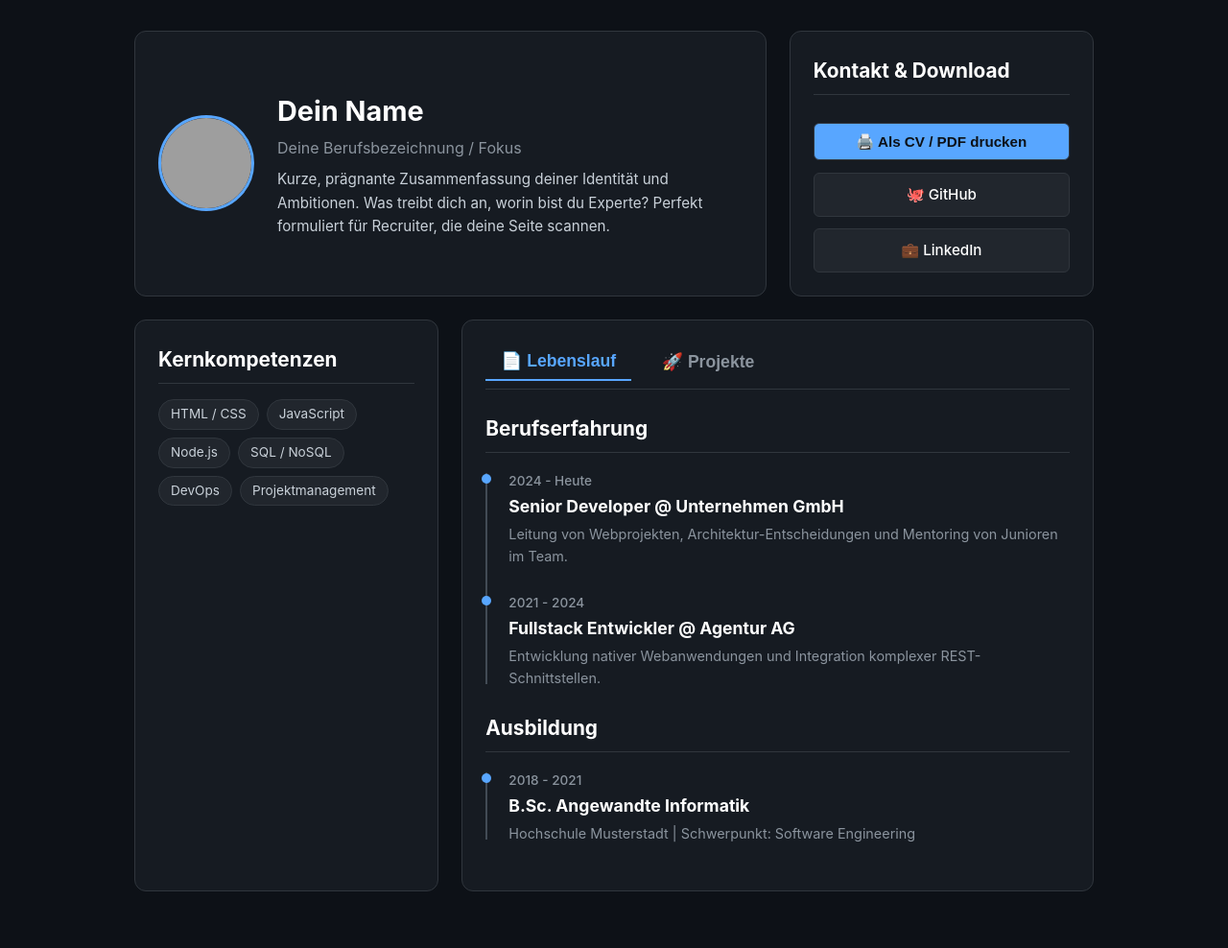
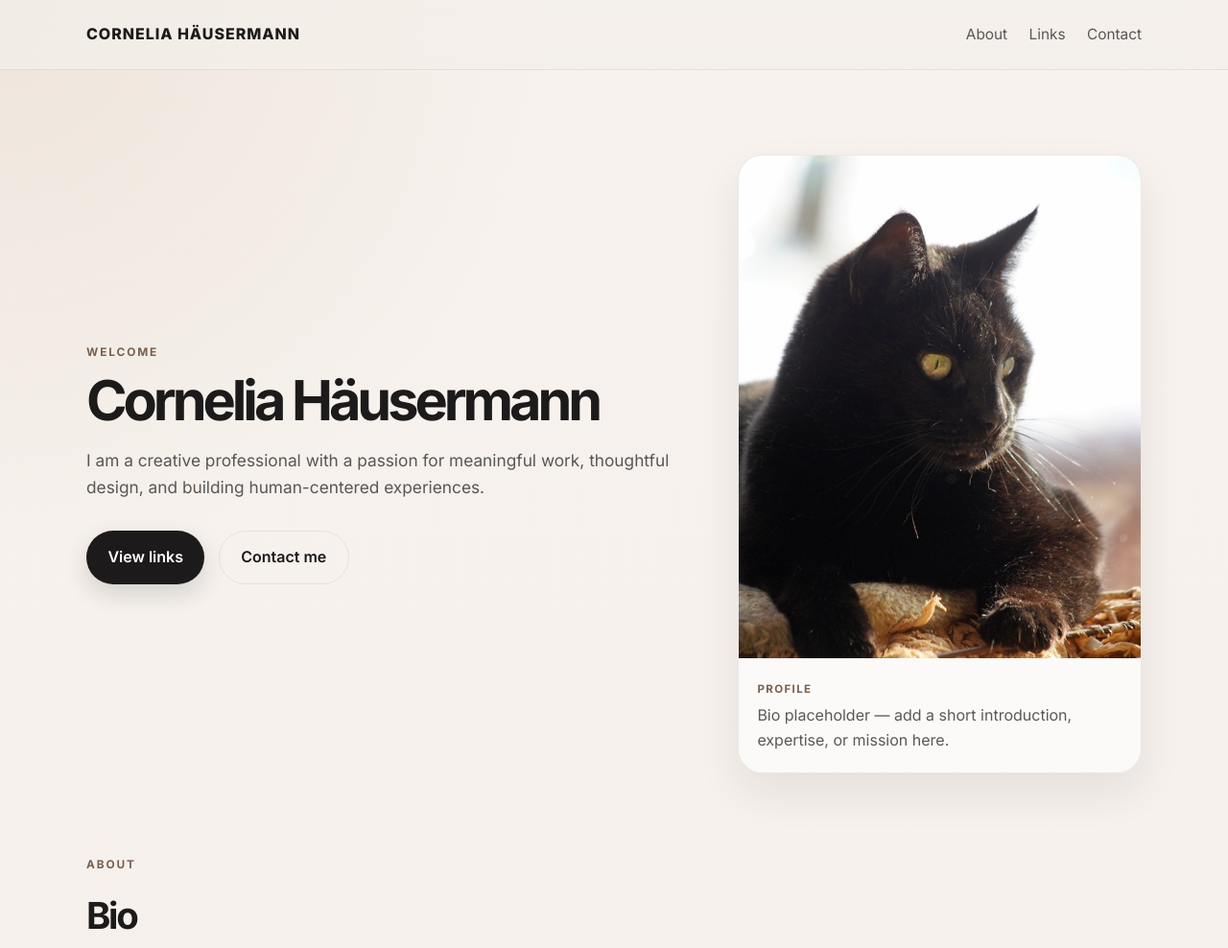
Before and after one commit to cohaeuser/cohaeuser.github.io, a plain HTML site: page index.html in a window 1280 px wide. Shown: the top 988 px of the page at 96% size. Before the commit the page ends 961 px from the top, so only its background shows below. Drawn offline with Linux system fonts and the light colour scheme; grey boxes are pictures that could not be loaded.

Commit message:
Revise index.html for Cornelia Häusermann's profile
Updated the HTML structure and styling for a personal landing page.

```diff
--- a/index.html
+++ b/index.html
@@ -1,272 +1,427 @@
 <!DOCTYPE html>
-<html lang="de">
+<html lang="en">
   <head>
-    <meta charset="UTF-8">
-    <meta name="viewport" content="width=device-width, initial-scale=1.0">
-    <title>Dein Name | Professioneller Lebenslauf</title>
+    <meta charset="UTF-8" />
+    <meta name="viewport" content="width=device-width, initial-scale=1.0" />
+    <title>Cornelia Häusermann</title>
+    <meta
+      name="description"
+      content="Personal landing page for Cornelia Häusermann."
+    />
+    <link rel="preconnect" href="https://fonts.googleapis.com" />
+    <link rel="preconnect" href="https://fonts.gstatic.com" crossorigin />
+    <link
+      href="https://fonts.googleapis.com/css2?family=Inter:wght@400;500;600;700;800&display=swap"
+      rel="stylesheet"
+    />
     <style>
       :root {
-            --bg-color: #0d1117;
-            --card-bg: #161b22;
-            --text-main: #c9d1d9;
-            --text-muted: #8b949e;
-            --accent: #58a6ff;
-            --border: #30363d;
-            --timeline-line: #424b55;
+        --bg: #f4efe9;
+        --surface: rgba(255, 255, 255, 0.62);
+        --surface-strong: #ffffff;
+        --text: #1c1a1a;
+        --muted: rgba(28, 26, 26, 0.72);
+        --accent: #7a5f4d;
+        --accent-soft: #eaded2;
+        --border: rgba(28, 26, 26, 0.08);
+        --shadow: 0 20px 45px rgba(28, 26, 26, 0.08);
       }
 
       * {
         box-sizing: border-box;
-            margin: 0;
-            padding: 0;
+      }
+
+      html {
+        scroll-behavior: smooth;
       }
 
       body {
-            background-color: var(--bg-color);
-            color: var(--text-main);
-            font-family: -apple-system, BlinkMacSystemFont, "Segoe UI", Helvetica, Arial, sans-serif;
+        margin: 0;
+        font-family: "Inter", sans-serif;
+        background:
+          radial-gradient(circle at top left, rgba(234, 222, 210, 0.7), transparent 24%),
+          linear-gradient(180deg, #f7f2ee 0%, var(--bg) 100%);
+        color: var(--text);
         line-height: 1.6;
-            padding: 2rem 1rem;
+      }
+
+      img {
+        max-width: 100%;
+        display: block;
+      }
+
+      a {
+        color: inherit;
+        text-decoration: none;
       }
 
       .container {
-            max-width: 1000px;
+        width: min(1100px, calc(100% - 2rem));
         margin: 0 auto;
       }
 
-        /* Bento Grid */
-        .grid {
-            display: grid;
-            grid-template-columns: repeat(3, 1fr);
-            gap: 1.5rem;
+      .site-header {
+        position: sticky;
+        top: 0;
+        z-index: 30;
+        backdrop-filter: blur(18px);
+        background: rgba(244, 239, 233, 0.78);
+        border-bottom: 1px solid var(--border);
       }
 
-        .card {
-            background-color: var(--card-bg);
+      .nav {
+        display: flex;
+        align-items: center;
+        justify-content: space-between;
+        min-height: 72px;
+      }
+
+      .brand {
+        font-size: 1rem;
+        font-weight: 800;
+        letter-spacing: 0.06em;
+        text-transform: uppercase;
+      }
+
+      .nav-links {
+        display: flex;
+        align-items: center;
+        gap: 1.4rem;
+        font-size: 0.96rem;
+        color: var(--muted);
+      }
+
+      .nav-links a {
+        transition: color 0.2s ease;
+      }
+
+      .nav-links a:hover {
+        color: var(--text);
+      }
+
+      .hero {
+        display: grid;
+        grid-template-columns: 1.2fr 0.8fr;
+        align-items: center;
+        gap: 3rem;
+        padding: 5.5rem 0 3rem;
+      }
+
+      .eyebrow {
+        margin: 0 0 0.8rem;
+        font-size: 0.74rem;
+        letter-spacing: 0.16em;
+        text-transform: uppercase;
+        font-weight: 700;
+        color: var(--accent);
+      }
+
+      h1 {
+        margin: 0;
+        font-size: clamp(2.9rem, 4.5vw, 5rem);
+        line-height: 0.96;
+        letter-spacing: -0.07em;
+      }
+
+      .intro {
+        margin: 1.3rem 0 0;
+        max-width: 620px;
+        font-size: 1.08rem;
+        color: var(--muted);
+      }
+
+      .hero-actions {
+        display: flex;
+        flex-wrap: wrap;
+        gap: 0.9rem;
+        margin-top: 2rem;
+      }
+
+      .button {
+        display: inline-flex;
+        align-items: center;
+        justify-content: center;
+        min-height: 48px;
+        padding: 0.86rem 1.4rem;
+        border-radius: 999px;
+        font-weight: 600;
+        transition: transform 0.2s ease, box-shadow 0.2s ease;
+      }
+
+      .button:hover {
+        transform: translateY(-1px);
+      }
+
+      .button.primary {
+        background: var(--text);
+        color: #fff;
+        box-shadow: 0 10px 24px rgba(28, 26, 26, 0.15);
+      }
+
+      .button.secondary {
+        background: transparent;
         border: 1px solid var(--border);
-            border-radius: 12px;
+      }
+
+      .profile-card {
+        background: var(--surface);
+        border: 1px solid var(--border);
+        border-radius: 1.6rem;
+        box-shadow: var(--shadow);
+        overflow: hidden;
+      }
+
+      .profile-image {
+        width: 100%;
+        aspect-ratio: 4 / 5;
+        object-fit: cover;
+        background: linear-gradient(135deg, #e8d9cf, #dbc3b0);
+      }
+
+      .profile-card-body {
+        padding: 1.15rem 1.2rem 1.3rem;
+      }
+
+      .label {
+        display: inline-block;
+        margin-bottom: 0.35rem;
+        font-size: 0.72rem;
+        font-weight: 700;
+        letter-spacing: 0.12em;
+        text-transform: uppercase;
+        color: var(--accent);
+      }
+
+      .profile-card-body p {
+        margin: 0;
+        color: var(--muted);
+      }
+
+      .section {
+        padding: 2.4rem 0;
+      }
+
+      .section-heading {
+        margin-bottom: 1.3rem;
+      }
+
+      .section-heading h2 {
+        margin: 0;
+        font-size: clamp(2rem, 3vw, 2.8rem);
+        letter-spacing: -0.06em;
+      }
+
+      .bio-card,
+      .contact-card {
+        background: var(--surface);
+        border: 1px solid var(--border);
+        border-radius: 1.5rem;
+        box-shadow: var(--shadow);
         padding: 1.5rem;
       }
 
-        .col-span-2 { grid-column: span 2; }
-        .col-span-3 { grid-column: span 3; }
-
-        /* Profil-Header */
-        .profile-card {
-            display: flex;
-            align-items: center;
-            gap: 1.5rem;
+      .bio-card p {
+        margin: 0 0 1rem;
+        color: var(--muted);
       }
 
-        .avatar {
-            width: 100px;
-            height: 100px;
-            border-radius: 50%;
-            border: 3px solid var(--accent);
-            object-fit: cover;
+      .bio-card p:last-child {
+        margin-bottom: 0;
       }
 
-        h1 { font-size: 1.8rem; color: #fff; margin-bottom: 0.2rem; }
-        h2 { font-size: 1.3rem; color: #fff; margin-bottom: 1rem; border-bottom: 1px solid var(--border); padding-bottom: 0.5rem; }
-        h3 { font-size: 1.1rem; color: #fff; }
-
-        .tagline { color: var(--text-muted); font-size: 1rem; }
-
-        /* Interaktive Tabs */
-        .tabs-nav {
-            display: flex;
+      .link-grid {
+        display: grid;
+        grid-template-columns: repeat(2, minmax(220px, 1fr));
         gap: 1rem;
-            margin-bottom: 1.5rem;
-            border-bottom: 1px solid var(--border);
-            padding-bottom: 0.5rem;
       }
 
-        .tab-btn {
-            background: none;
-            border: none;
-            color: var(--text-muted);
-            font-size: 1.1rem;
-            font-weight: 600;
-            cursor: pointer;
-            padding: 0.5rem 1rem;
-            transition: color 0.2s;
+      .link-card {
+        display: flex;
+        flex-direction: column;
+        gap: 0.35rem;
+        background: var(--surface);
+        border: 1px solid var(--border);
+        border-radius: 1.3rem;
+        padding: 1.25rem 1.2rem;
+        box-shadow: var(--shadow);
+        transition: transform 0.2s ease, border-color 0.2s ease;
       }
 
-        .tab-btn:hover, .tab-btn.active {
-            color: var(--accent);
+      .link-card:hover {
+        transform: translateY(-2px);
+        border-color: rgba(28, 26, 26, 0.12);
       }
 
-        .tab-btn.active {
-            border-bottom: 2px solid var(--accent);
+      .link-title {
+        font-weight: 700;
       }
 
-        .tab-content {
-            display: none;
+      .link-text {
+        color: var(--muted);
       }
 
-        .tab-content.active {
-            display: block;
+      .contact-card ul {
+        list-style: none;
+        margin: 0;
+        padding: 0;
+        display: grid;
+        gap: 0.7rem;
+        color: var(--muted);
       }
 
-        /* Timeline (Lebenslauf-Struktur) */
-        .timeline {
-            position: relative;
-            padding-left: 1.5rem;
-            margin-top: 1rem;
+      .site-footer {
+        padding: 1.4rem 0 3rem;
       }
 
-        .timeline::before {
-            content: '';
-            position: absolute;
-            left: 0;
-            top: 5px;
-            bottom: 5px;
-            width: 2px;
-            background-color: var(--timeline-line);
+      .footer-wrap {
+        display: flex;
+        justify-content: space-between;
+        align-items: center;
+        gap: 1rem;
+        padding-top: 1.1rem;
+        border-top: 1px solid var(--border);
+        color: var(--muted);
       }
 
-        .timeline-item {
-            position: relative;
-            margin-bottom: 1.5rem;
+      @media (max-width: 760px) {
+        .nav {
+          flex-direction: column;
+          justify-content: center;
+          gap: 0.7rem;
+          padding: 1rem 0;
         }
 
-        .timeline-item::before {
-            content: '';
-            position: absolute;
-            left: calc(-1.5rem - 4px);
-            top: 6px;
-            width: 10px;
-            height: 10px;
-            border-radius: 50%;
-            background-color: var(--accent);
+        .nav-links {
+          gap: 1rem;
+          flex-wrap: wrap;
+          justify-content: center;
         }
 
-        .time-meta {
-            font-size: 0.85rem;
-            color: var(--text-muted);
-            font-weight: 500;
+        .hero {
+          grid-template-columns: 1fr;
+          padding-top: 3rem;
         }
 
-        /* Badges & Kontakt */
-        .tags { display: flex; flex-wrap: wrap; gap: 0.5rem; margin-top: 0.5rem; }
-        .tag { background-color: #21262d; border: 1px solid var(--border); color: var(--text-main); padding: 0.25rem 0.75rem; border-radius: 20px; font-size: 0.85rem; }
-
-        .social-links { display: flex; flex-direction: column; gap: 0.8rem; }
-        .social-btn {
-            display: flex; align-items: center; justify-content: center; background-color: #21262d; color: #fff;
-            text-decoration: none; padding: 0.6rem; border-radius: 6px; border: 1px solid var(--border); font-weight: 500; font-size: 0.95rem; transition: background 0.2s;
-        }
-        .social-btn:hover { background-color: #30363d; }
-
-        .print-btn {
-            background-color: var(--accent);
-            color: #0d1117;
-            cursor: pointer;
-            font-weight: bold;
-        }
-        .print-btn:hover { background-color: #8ec2ff; }
-
-        /* Projekt-Liste */
-        .project-item { margin-bottom: 1rem; }
-        .project-link { color: var(--accent); text-decoration: none; font-weight: 600; }
-        .project-link:hover { text-decoration: underline; }
-        .project-desc { font-size: 0.9rem; color: var(--text-muted); margin-top: 0.2rem; }
-
-        /* Responsive Layout */
-        @media (max-width: 768px) {
-            .grid { grid-template-columns: 1fr; }
-            .col-span-2, .col-span-3 { grid-column: span 1; }
-            .profile-card { flex-direction: column; text-align: center; }
+        .link-grid {
+          grid-template-columns: 1fr;
         }
 
-        /* Print-Optimierung für PDFs */
-        @media print {
-            body { background: #fff; color: #000; padding: 0; }
-            .card { border: none; background: #fff; color: #000; padding: 0; margin-bottom: 1.5rem; }
-            .grid { display: block; }
-            .social-links, .tabs-nav, .print-btn, footer { display: none !important; }
-            .tab-content { display: block !important; }
-            h1, h2, h3, .project-link { color: #000 !important; }
-            .tag { border: 1px solid #000; color: #000; background: none; }
-            .timeline::before { background-color: #000; }
-            .timeline-item::before { background-color: #000; }
+        .footer-wrap {
+          flex-direction: column;
+          align-items: flex-start;
+        }
       }
     </style>
   </head>
   <body>
+    <header class="site-header">
+      <nav class="nav container" aria-label="Main navigation">
+        <a href="#home" class="brand">Cornelia Häusermann</a>
+        <div class="nav-links">
+          <a href="#about">About</a>
+          <a href="#links">Links</a>
+          <a href="#contact">Contact</a>
+        </div>
+      </nav>
+    </header>
 
-    <div class="container">
-        <main class="grid">
+    <main id="home">
+      <section class="hero container">
+        <div class="hero-copy">
+          <p class="eyebrow">Welcome</p>
+          <h1>Cornelia Häusermann</h1>
+          <p class="intro">
+            I am a creative professional with a passion for meaningful work,
+            thoughtful design, and building human-centered experiences.
+          </p>
+          <div class="hero-actions">
+            <a class="button primary" href="#links">View links</a>
+            <a class="button secondary" href="#contact">Contact me</a>
+          </div>
+        </div>
 
-            <!-- Hauptprofil -->
-            <section class="card col-span-2 profile-card">
-                <img src="https://github.com" alt="Profilbild" class="avatar">
-                <div>
-                    <h1>Dein Name</h1>
-                    <p class="tagline">Deine Berufsbezeichnung / Fokus</p>
-                    <p style="margin-top: 0.5rem; font-size: 0.95rem;">
-                        Kurze, prägnante Zusammenfassung deiner Identität und Ambitionen. Was treibt dich an, worin bist du Experte? Perfekt formuliert für Recruiter, die deine Seite scannen.
+        <aside class="profile-card" aria-label="Profile summary">
+          <img
+            class="profile-image"
+            src="images/EEAAC31F-EED8-437B-8F3C-E79F957B2215_1_105_c.jpeg"
+            alt="Portrait of Cornelia Häusermann"
+          />
+          <div class="profile-card-body">
+            <span class="label">Profile</span>
+            <p>
+              Bio placeholder — add a short introduction, expertise, or mission here.
+            </p>
+          </div>
+        </aside>
+      </section>
+
+      <section id="about" class="section container">
+        <div class="section-heading">
+          <p class="eyebrow">About</p>
+          <h2>Bio</h2>
+        </div>
+        <div class="bio-card">
+          <p>
+            Add your personal bio here. Share who you are, what you do, your
+            interests, and the work you care deeply about.
+          </p>
+          <p>
+            This area is a placeholder for your story, your values, and the
+            focus of your work.
           </p>
         </div>
       </section>
 
-            <!-- Kontakt & Print -->
-            <section class="card social-links">
-                <h2>Kontakt & Download</h2>
-                <button onclick="window.print()" class="social-btn print-btn">🖨️ Als CV / PDF drucken</button>
-                <a href="https://github.com" class="social-btn" target="_blank">🐙 GitHub</a>
-                <a href="https://linkedin.com" class="social-btn" target="_blank">💼 LinkedIn</a>
-            </section>
+      <section id="links" class="section container">
+        <div class="section-heading">
+          <p class="eyebrow">Links</p>
+          <h2>Connect</h2>
+        </div>
 
-            <!-- Tech Stack -->
-            <section class="card">
-                <h2>Kernkompetenzen</h2>
-                <div class="tags">
-                    <span class="tag">HTML / CSS</span>
-                    <span class="tag">JavaScript</span>
-                    <span class="tag">Node.js</span>
-                    <span class="tag">SQL / NoSQL</span>
-                    <span class="tag">DevOps</span>
-                    <span class="tag">Projektmanagement</span>
+        <div class="link-grid">
+          <a href="https://github.com" target="_blank" rel="noreferrer" class="link-card">
+            <span class="link-title">GitHub</span>
+            <span class="link-text">github.com/yourusername</span>
+          </a>
+
+          <a href="https://www.linkedin.com" target="_blank" rel="noreferrer" class="link-card">
+            <span class="link-title">LinkedIn</span>
+            <span class="link-text">linkedin.com/in/yourprofile</span>
+          </a>
+
+          <a href="#" class="link-card">
+            <span class="link-title">Portfolio</span>
+            <span class="link-text">yourportfolio.com</span>
+          </a>
+
+          <a href="#" class="link-card">
+            <span class="link-title">Resume</span>
+            <span class="link-text">resume.pdf</span>
+          </a>
         </div>
       </section>
 
-            <!-- Dynamische CV / Portfolio Sektion -->
-            <section class="card col-span-2">
-                <nav class="tabs-nav">
-                    <button class="tab-btn active" onclick="switchTab('cv')">📄 Lebenslauf</button>
-                    <button class="tab-btn" onclick="switchTab('projects')">🚀 Projekte</button>
-                </nav>
-
-                <!-- TAB: LEBENSLAUF -->
-                <div id="cv" class="tab-content active">
-                    <h2>Berufserfahrung</h2>
-                    <div class="timeline">
-                        <div class="timeline-item">
-                            <span class="time-meta">2024 - Heute</span>
-                            <h3>Senior Developer @ Unternehmen GmbH</h3>
-                            <p class="project-desc">Leitung von Webprojekten, Architektur-Entscheidungen und Mentoring von Junioren im Team.</p>
-                        </div>
-                        <div class="timeline-item">
-                            <span class="time-meta">2021 - 2024</span>
-                            <h3>Fullstack Entwickler @ Agentur AG</h3>
-                            <p class="project-desc">Entwicklung nativer Webanwendungen und Integration komplexer REST-Schnittstellen.</p>
-                        </div>
+      <section id="contact" class="section container">
+        <div class="section-heading">
+          <p class="eyebrow">Contact</p>
+          <h2>Get in touch</h2>
         </div>
 
-                    <h2 style="margin-top: 1.5rem;">Ausbildung</h2>
-                    <div class="timeline">
-                        <div class="timeline-item">
-                            <span class="time-meta">2018 - 2021</span>
-                            <h3>B.Sc. Angewandte Informatik</h3>
-                            <p class="project-desc">Hochschule Musterstadt | Schwerpunkt: Software Engineering</p>
+        <div class="contact-card">
+          <ul>
+            <li><strong>Email:</strong> hello@example.com</li>
+            <li><strong>Location:</strong> Your city, country</li>
+            <li><strong>Availability:</strong> Open for collaborations</li>
+          </ul>
         </div>
+      </section>
+    </main>
+
+    <footer class="site-footer">
+      <div class="container footer-wrap">
+        <p>© 2026 Cornelia Häusermann</p>
+        <a href="#home">Back to top</a>
       </div>
-                </div>
-
-                <!-- TAB: PROJEKTE -->
-                <div id="projects" class="tab-content">
-                    <div class="project-item">
-                        <a href="#" class="project-link">🌐 Open-Source Library</a>
-                        <p class="project-desc">Ein leichtgewichtiges npm-Paket zur Optimierung von Data-Pipelines. Über 5k Downloads.</p>
-                    </div>
+    </footer>
+  </body>
+</html>
```
Lines whose indentation alone changed are shown as unchanged.
